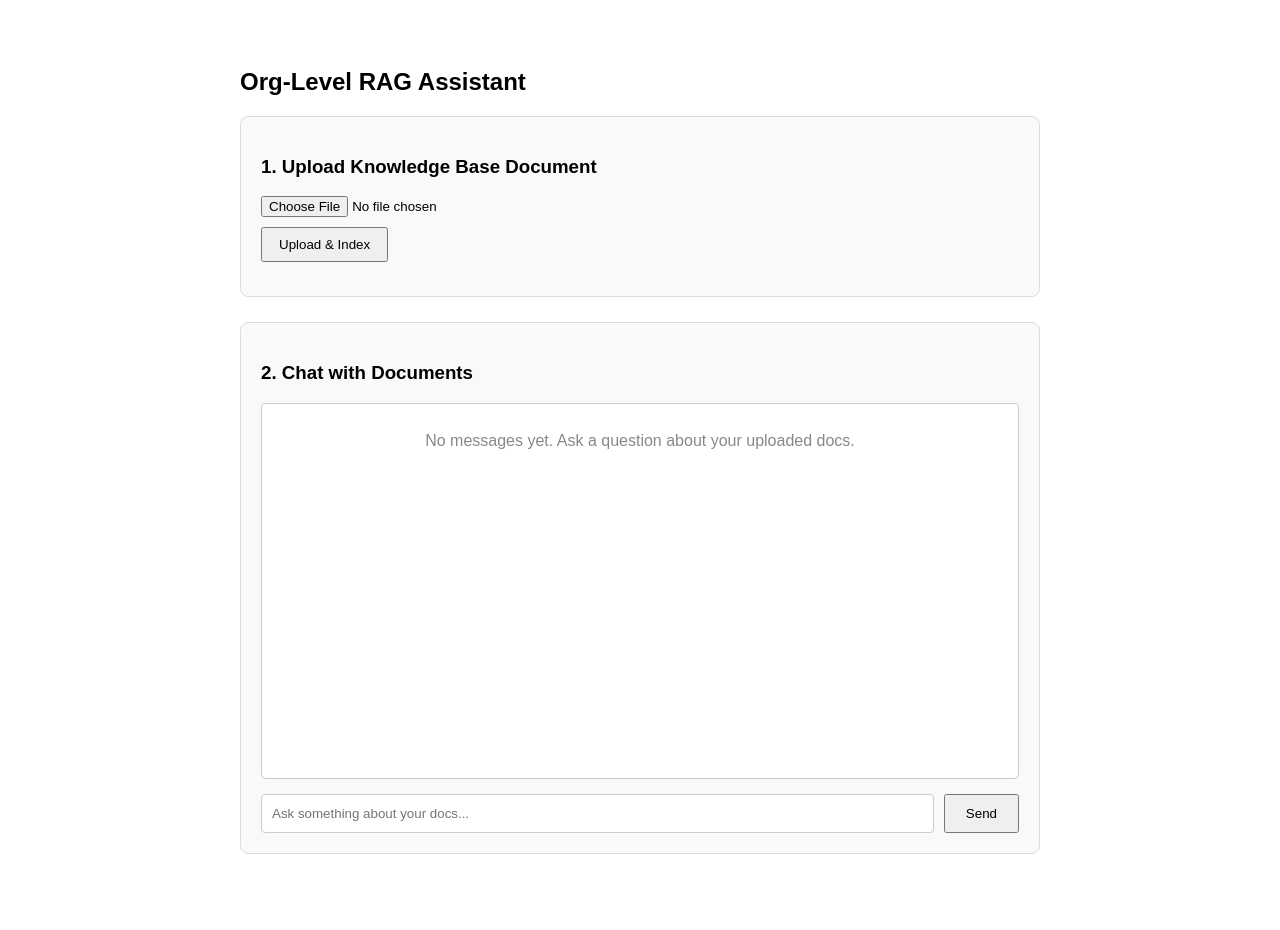
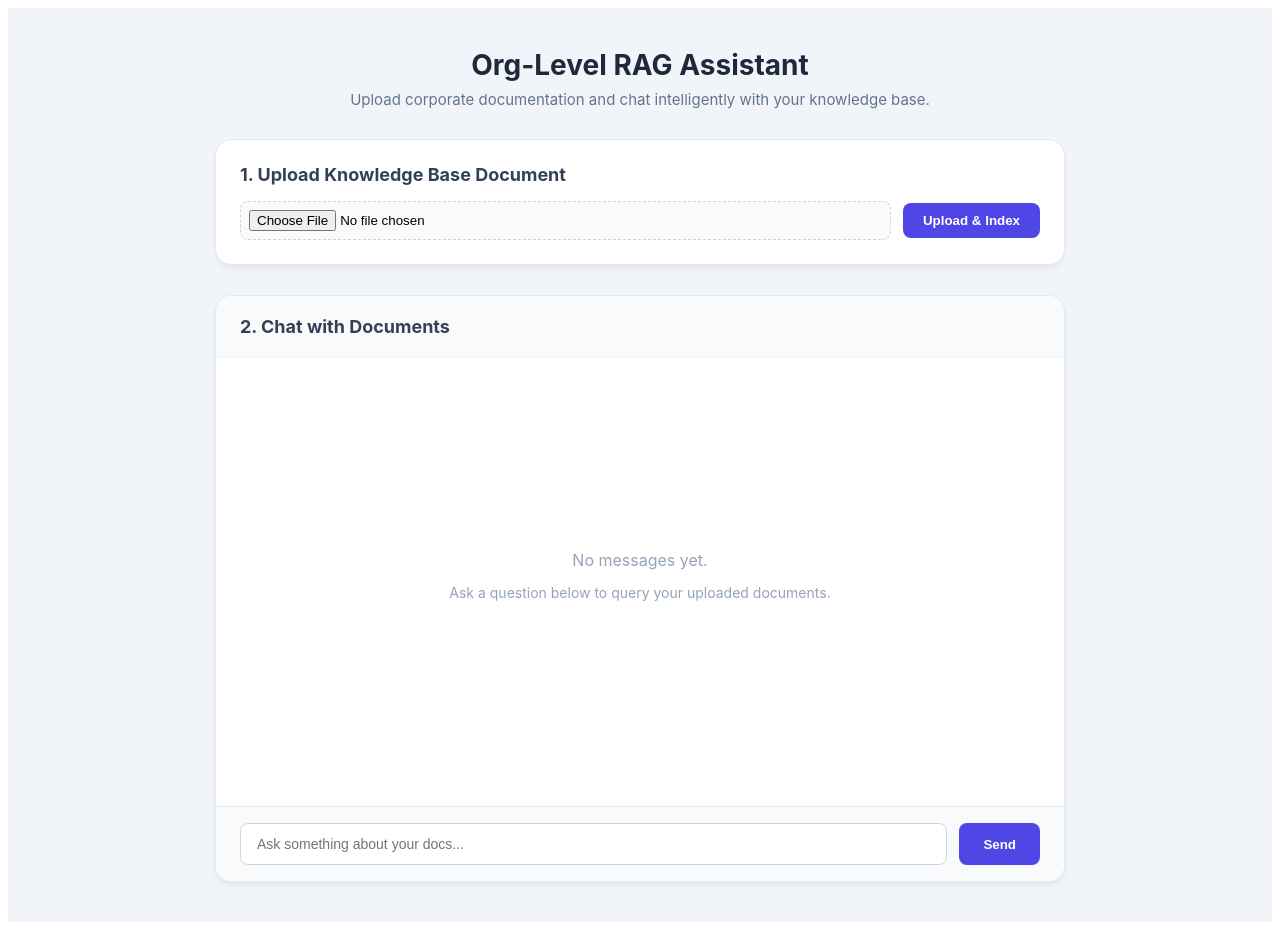
Before and after one commit to HarshitNirwan1818/rag-for-fun, a React (Vite) app in the folder frontend/: page / in a window 1280 px wide. Before the commit the page ends 902 px from the top, so only its background shows below. Built offline with nearby package versions, Linux system fonts and the light colour scheme.

Commit message:
Updated frontend UI

```diff
--- a/frontend/src/App.jsx
+++ b/frontend/src/App.jsx
@@ -1,4 +1,4 @@
-import React, { useState } from 'react';
+import React, { useState, useRef, useEffect } from 'react';
 import axios from 'axios';
 
 export default function App() {
@@ -7,9 +7,14 @@ export default function App() {
     const [query, setQuery] = useState("");
     const [chatLog, setChatLog] = useState([]);
     const [loading, setLoading] = useState(false);
+    const chatEndRef = useRef(null);
 
-    // Note: Adjust URL if running outside Docker (e.g., http://localhost:8000)
     const API_BASE = "http://localhost:8000";
+
+    // Auto-scroll to the bottom of the chat log
+    useEffect(() => {
+        chatEndRef.current?.scrollIntoView({ behavior: "smooth" });
+    }, [chatLog, loading]);
 
     const handleUpload = async (e) => {
         e.preventDefault();
@@ -20,7 +25,7 @@ export default function App() {
         try {
             setUploadStatus("Uploading & Indexing...");
             const res = await axios.post(`${API_BASE}/upload`, formData);
-            setUploadStatus(res.data.message);
+            setUploadStatus(res.data.message || "File uploaded successfully!");
         } catch (err) {
             setUploadStatus("Upload failed. Check backend connection.");
         }
@@ -28,15 +33,15 @@ export default function App() {
 
     const handleSend = async () => {
         if (!query.trim() || loading) return;
-        const newLog = [...chatLog, { sender: "user", text: query }];
+        const userMsg = query;
+        const newLog = [...chatLog, { sender: "user", text: userMsg }];
         setChatLog(newLog);
         setQuery("");
         setLoading(true);
 
         try {
-            const res = await axios.post(`${API_BASE}/chat`, { question: query });
+            const res = await axios.post(`${API_BASE}/chat`, { question: userMsg });
 
-            // Extract response safely whether it's a string or nested object
             const botReply = typeof res.data.response === 'object'
                 ? res.data.response.result
                 : res.data.response;
@@ -50,50 +55,184 @@ export default function App() {
     };
 
     return (
-        <div style={{ padding: "40px", fontFamily: "Arial, sans-serif", maxWidth: "800px", margin: "auto" }}>
-            <h2>Org-Level RAG Assistant</h2>
+        <div style={{
+            minHeight: "100vh",
+            background: "#f1f5f9",
+            padding: "40px 20px",
+            fontFamily: "'Inter', system-ui, -apple-system, sans-serif"
+        }}>
+            <div style={{ maxWidth: "850px", margin: "auto" }}>
 
-            {/* Upload Box */}
-            <div style={{ border: "1px solid #ddd", padding: "20px", marginBottom: "25px", borderRadius: "8px", background: "#f9f9f9" }}>
-                <h3>1. Upload Knowledge Base Document</h3>
-                <input type="file" onChange={(e) => setFile(e.target.files[0])} style={{ marginBottom: "10px" }} />
-                <br />
-                <button onClick={handleUpload} style={{ padding: "8px 16px", cursor: "pointer" }}>Upload & Index</button>
-                <p style={{ marginTop: "10px", fontSize: "14px", color: "#555" }}>{uploadStatus}</p>
+                {/* Header */}
+                <div style={{ marginBottom: "30px", textAlign: "center" }}>
+                    <h2 style={{ color: "#1e293b", margin: "0 0 8px 0", fontSize: "28px" }}>Org-Level RAG Assistant</h2>
+                    <p style={{ color: "#64748b", margin: 0, fontSize: "15px" }}>Upload corporate documentation and chat intelligently with your knowledge base.</p>
                 </div>
 
-            {/* Chat Box */}
-            <div style={{ border: "1px solid #ddd", padding: "20px", borderRadius: "8px", background: "#f9f9f9" }}>
-                <h3>2. Chat with Documents</h3>
-                <div style={{ height: "350px", overflowY: "scroll", border: "1px solid #ccc", padding: "12px", marginBottom: "15px", background: "#fff", borderRadius: "4px" }}>
-                    {chatLog.length === 0 && <p style={{ color: "#888", textAlign: "center" }}>No messages yet. Ask a question about your uploaded docs.</p>}
+                {/* Upload Card */}
+                <div style={{
+                    background: "#ffffff",
+                    border: "1px solid #e2e8f0",
+                    padding: "24px",
+                    marginBottom: "30px",
+                    borderRadius: "16px",
+                    boxShadow: "0 4px 6px -1px rgba(0, 0, 0, 0.05), 0 2px 4px -1px rgba(0, 0, 0, 0.03)"
+                }}>
+                    <h3 style={{ margin: "0 0 16px 0", color: "#334155", fontSize: "18px" }}>1. Upload Knowledge Base Document</h3>
+                    <div style={{ display: "flex", gap: "12px", alignItems: "center", flexWrap: "wrap" }}>
+                        <input
+                            type="file"
+                            onChange={(e) => setFile(e.target.files[0])}
+                            style={{
+                                flex: 1,
+                                padding: "8px",
+                                border: "1px dashed #cbd5e1",
+                                borderRadius: "8px",
+                                background: "#f8fafc",
+                                cursor: "pointer"
+                            }}
+                        />
+                        <button
+                            onClick={handleUpload}
+                            style={{
+                                background: "#4f46e5",
+                                color: "#fff",
+                                border: "none",
+                                padding: "10px 20px",
+                                borderRadius: "8px",
+                                fontWeight: "600",
+                                cursor: "pointer",
+                                transition: "background 0.2s"
+                            }}
+                            onMouseOver={(e) => e.target.style.background = "#4338ca"}
+                            onMouseOut={(e) => e.target.style.background = "#4f46e5"}
+                        >
+                            Upload & Index
+                        </button>
+                    </div>
+                    {uploadStatus && (
+                        <p style={{ marginTop: "12px", fontSize: "14px", color: uploadStatus.includes("failed") ? "#dc2626" : "#16a34a", fontWeight: "500" }}>
+                            {uploadStatus}
+                        </p>
+                    )}
+                </div>
+
+                {/* Chat Card */}
+                <div style={{
+                    background: "#ffffff",
+                    border: "1px solid #e2e8f0",
+                    borderRadius: "16px",
+                    boxShadow: "0 4px 6px -1px rgba(0, 0, 0, 0.05), 0 2px 4px -1px rgba(0, 0, 0, 0.03)",
+                    overflow: "hidden"
+                }}>
+                    <div style={{ padding: "20px 24px", borderBottom: "1px solid #f1f5f9", background: "#f8fafc" }}>
+                        <h3 style={{ margin: 0, color: "#334155", fontSize: "18px" }}>2. Chat with Documents</h3>
+                    </div>
+
+                    {/* Chat Messages Area */}
+                    <div style={{
+                        height: "400px",
+                        overflowY: "auto",
+                        padding: "24px",
+                        background: "#ffffff",
+                        display: "flex",
+                        flexDirection: "column",
+                        gap: "16px"
+                    }}>
+                        {chatLog.length === 0 && (
+                            <div style={{ margin: "auto", textAlign: "center", color: "#94a3b8" }}>
+                                <p style={{ fontSize: "16px", marginBottom: "4px" }}>No messages yet.</p>
+                                <p style={{ fontSize: "14px" }}>Ask a question below to query your uploaded documents.</p>
+                            </div>
+                        )}
+
                         {chatLog.map((msg, idx) => (
-                        <div key={idx} style={{ textAlign: msg.sender === "user" ? "right" : "left", margin: "10px 0" }}>
-                            <span style={{
-                                display: "inline-block",
-                                background: msg.sender === "user" ? "#dcf8c6" : "#e4e6eb",
-                                padding: "10px 14px",
-                                borderRadius: "8px",
+                            <div key={idx} style={{
+                                display: "flex",
+                                justifyContent: msg.sender === "user" ? "flex-end" : "flex-start",
+                                width: "100%"
+                            }}>
+                                <div style={{
                                     maxWidth: "75%",
-                                textAlign: "left"
+                                    background: msg.sender === "user" ? "#4f46e5" : "#f1f5f9",
+                                    color: msg.sender === "user" ? "#ffffff" : "#1e293b",
+                                    padding: "12px 16px",
+                                    borderRadius: msg.sender === "user" ? "16px 16px 0 16px" : "16px 16px 16px 0",
+                                    boxShadow: "0 1px 2px rgba(0,0,0,0.05)",
+                                    fontSize: "145px",
+                                    lineHeight: "1.5",
+                                    whiteSpace: "pre-wrap",
+                                    wordBreak: "break-word"
                                 }}>
                                     {msg.text}
-                            </span>
+                                </div>
                             </div>
                         ))}
-                    {loading && <p style={{ fontStyle: "italic", color: "#666" }}>AI is reading documents...</p>}
+
+                        {loading && (
+                            <div style={{ display: "flex", justifyContent: "flex-start" }}>
+                                <div style={{
+                                    background: "#f1f5f9",
+                                    color: "#64748b",
+                                    padding: "12px 16px",
+                                    borderRadius: "16px 16px 16px 0",
+                                    fontStyle: "italic",
+                                    fontSize: "14px",
+                                    display: "flex",
+                                    alignItems: "center",
+                                    gap: "8px"
+                                }}>
+                                    <span className="pulse">AI is reading documents...</span>
                                 </div>
-                <div style={{ display: "flex", gap: "10px" }}>
+                            </div>
+                        )}
+                        <div ref={chatEndRef} />
+                    </div>
+
+                    {/* Chat Input Area */}
+                    <div style={{
+                        padding: "16px 24px",
+                        borderTop: "1px solid #e2e8f0",
+                        background: "#f8fafc",
+                        display: "flex",
+                        gap: "12px"
+                    }}>
                         <input
                             type="text"
                             value={query}
                             onChange={(e) => setQuery(e.target.value)}
                             onKeyDown={(e) => e.key === 'Enter' && handleSend()}
                             placeholder="Ask something about your docs..."
-                        style={{ flex: 1, padding: "10px", borderRadius: "4px", border: "1px solid #ccc" }}
+                            style={{
+                                flex: 1,
+                                padding: "12px 16px",
+                                borderRadius: "8px",
+                                border: "1px solid #cbd5e1",
+                                outline: "none",
+                                fontSize: "14px",
+                                background: "#ffffff"
+                            }}
                         />
-                    <button onClick={handleSend} style={{ padding: "10px 20px", cursor: "pointer" }}>Send</button>
+                        <button
+                            onClick={handleSend}
+                            style={{
+                                background: "#4f46e5",
+                                color: "#fff",
+                                border: "none",
+                                padding: "0 24px",
+                                borderRadius: "8px",
+                                fontWeight: "600",
+                                cursor: "pointer",
+                                transition: "background 0.2s"
+                            }}
+                            onMouseOver={(e) => e.target.style.background = "#4338ca"}
+                            onMouseOut={(e) => e.target.style.background = "#4f46e5"}
+                        >
+                            Send
+                        </button>
                     </div>
+                </div>
+
             </div>
         </div>
     );
```
Lines whose indentation alone changed are shown as unchanged.
